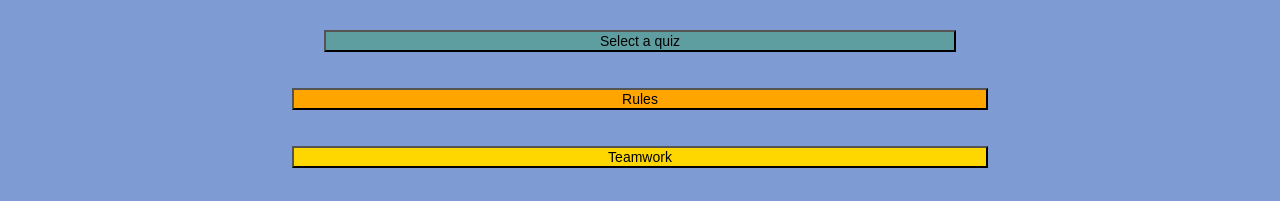
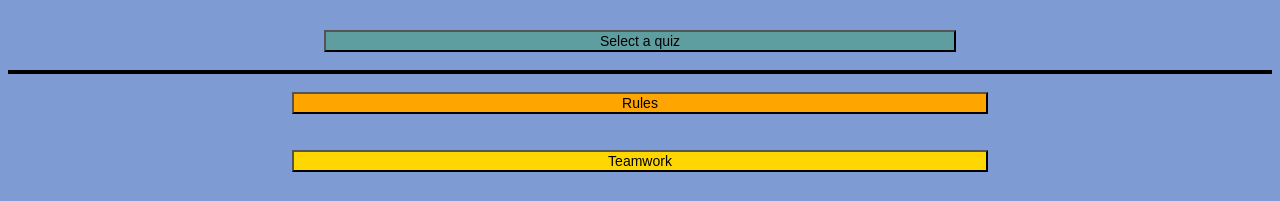
Before and after one commit to GeorgeKyriakou2/Web-App-Assignment, a plain HTML site: page index.html in a window 1280 px wide. Shown: the part 646-847 px from the top of the page. Drawn offline with Linux system fonts and the light colour scheme.

Commit message:
Update Stylesheet.css

```diff
--- a/Stylesheet.css
+++ b/Stylesheet.css
@@ -51,7 +51,7 @@ h1{
     width: 55%;
 }
 
-div.Quizlist{
+#Quizlist{
     background-color: white;
     border: solid 2px black;
 }
```
